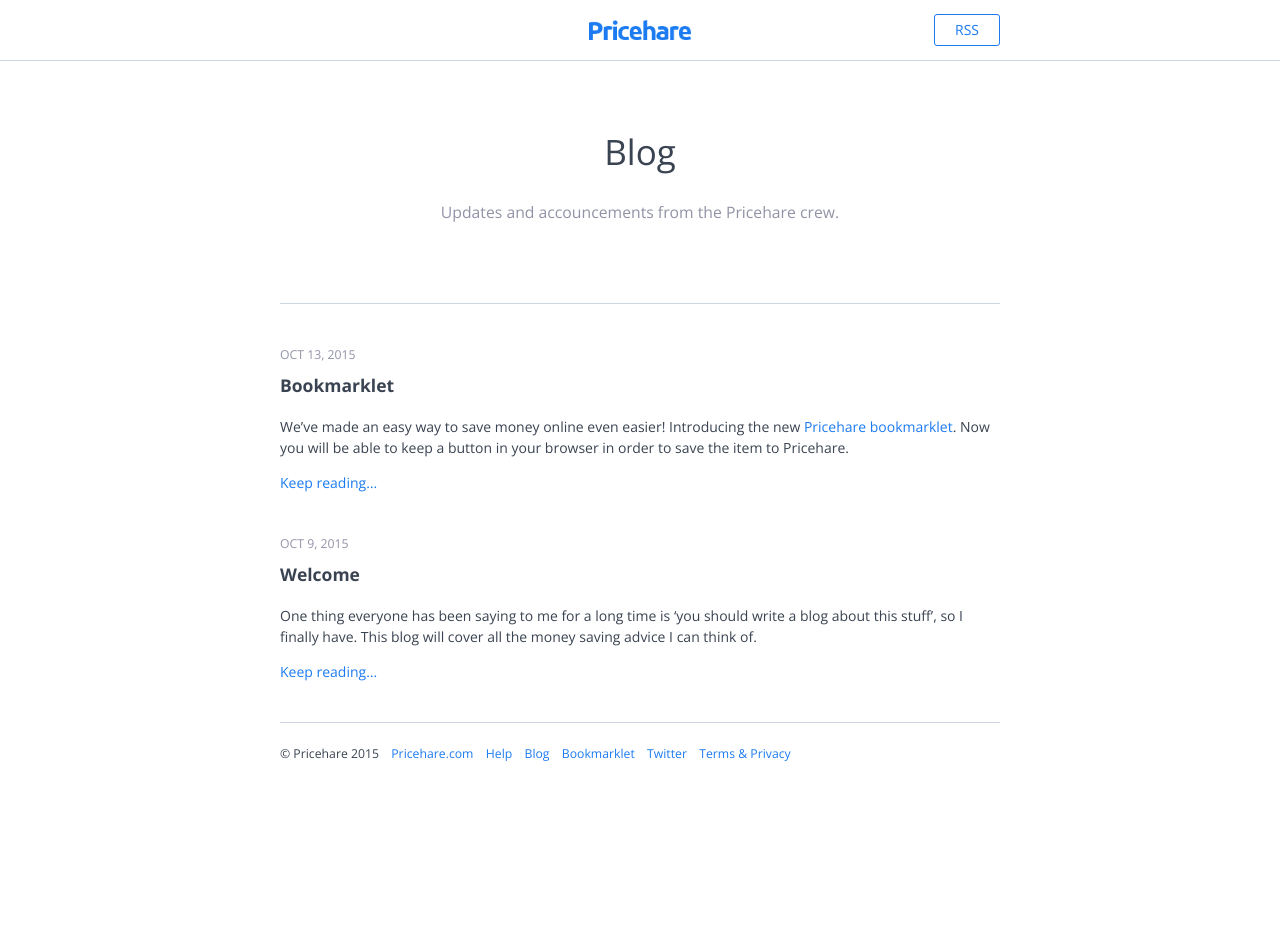
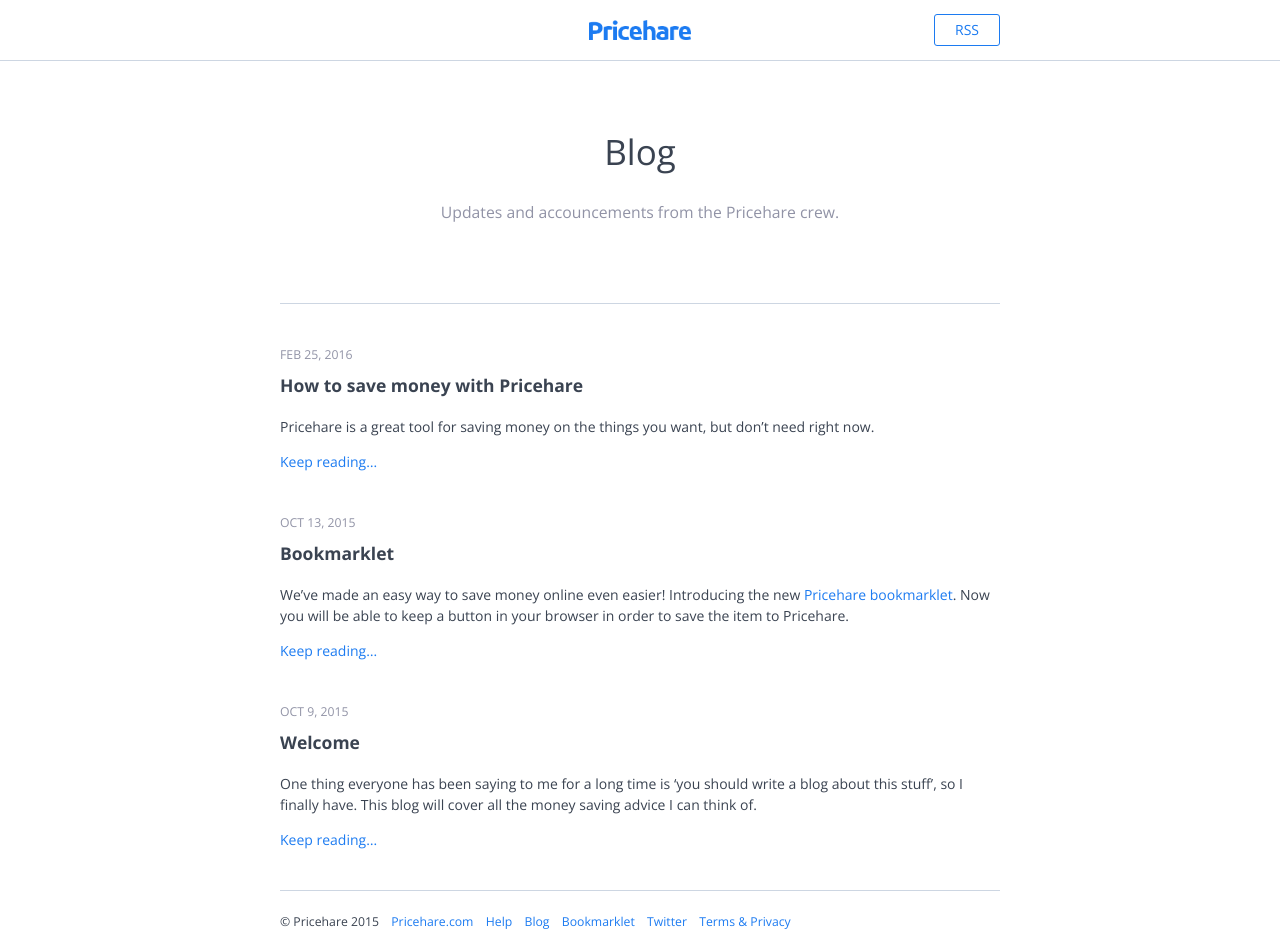
Before and after one commit to Pricehare/blog, a Jekyll site: the page built from index.html, in a window 1280 px wide. Built offline with Jekyll 4.4.1, drawn with Linux system fonts in a browser that asks for light colours; the list of posts is cut into pages by our own code; before the commit the page ends 900 px from its top, so only the background shows below that.

Commit message:
Updated 2016-02-25-how-to-save-money-with-pricehare.md

```diff
--- a/_posts/2016-02-25-how-to-save-money-with-pricehare.md
+++ b/_posts/2016-02-25-how-to-save-money-with-pricehare.md
@@ -1,9 +1,13 @@
 ---
 layout: post
 categories: null
-published: false
+published: true
 title: How to save money with Pricehare
+description: Saving money with pricehare
+keywords: "pricehare, getting start, save money"
+twitterimage: ""
 ---
+
 
 Pricehare is a great tool for saving money on the things you want, but don't need right now.
 
@@ -20,4 +24,4 @@
 
 To make it even easier i've created a GIF.
 
-![signup.gif]({{site.baseurl}}/_posts/signup.gif)
+![signup.gif]({{site.baseurl}}/media/signup.gif)
```
